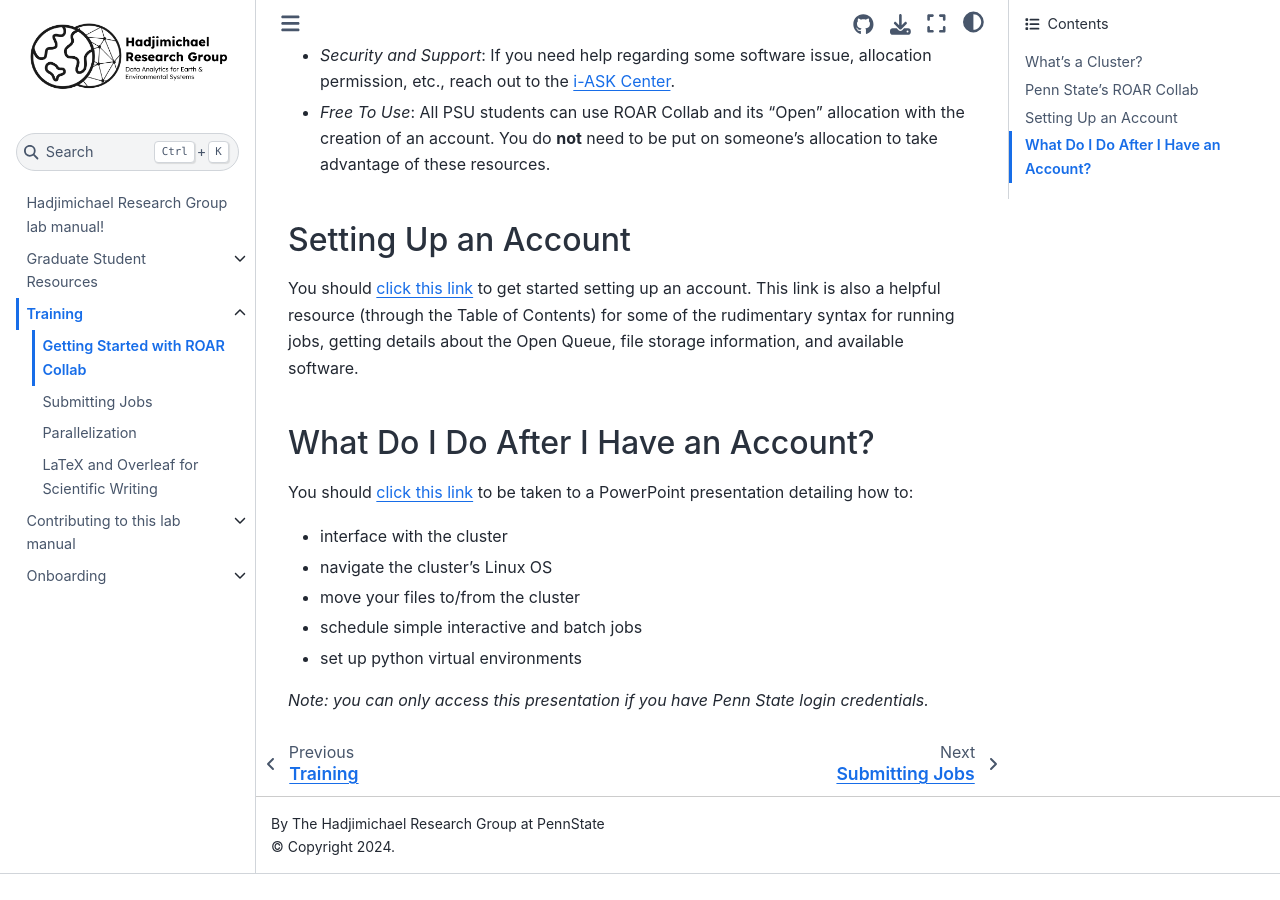
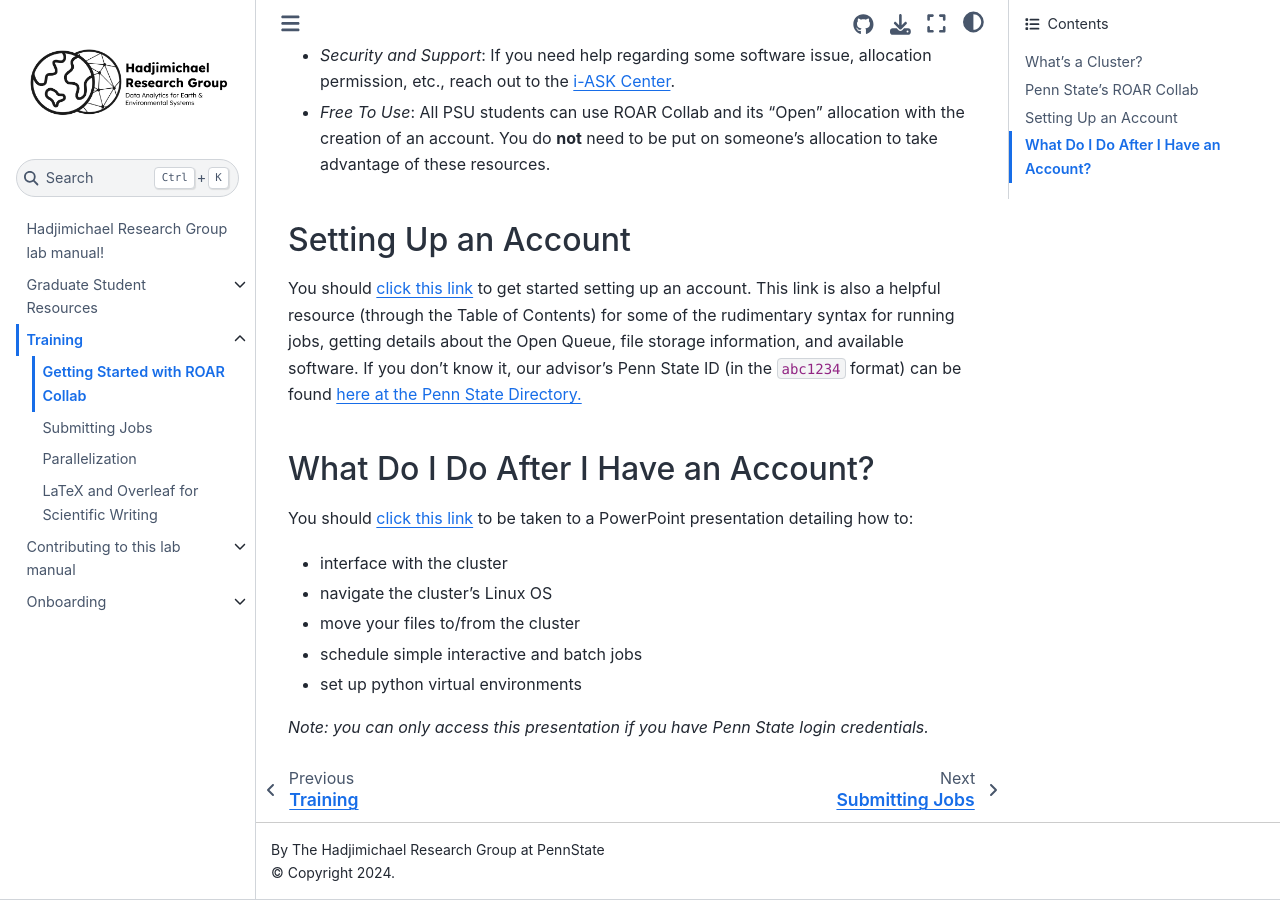
Before and after one commit to HadjimichaelResearchGroup/HadjimichaelResearchGroup.github.io, a Jupyter Book: the page built from docs/Training/GettingStartedWithROARCollab.md, in a window 1280 px wide and 900 px high, scrolled down 720 px. Built offline with Jupyter Book 1.0.4 settings and Sphinx 7.4.7 and the Sphinx Book theme 1.1.4, drawn with Linux system fonts in a browser that asks for light colours; before the commit the page ends 1594 px from its top, so only the background shows below that.

Commit message:
Update GettingStartedWithROARCollab.md
added Penn State directory information

```diff
--- a/docs/Training/GettingStartedWithROARCollab.md
+++ b/docs/Training/GettingStartedWithROARCollab.md
@@ -11,7 +11,7 @@
 * *Free To Use*: All PSU students can use ROAR Collab and its "Open" allocation with the creation of an account. You do **not** need to be put on someone's allocation to take advantage of these resources.
 
 ### Setting Up an Account
-You should [click this link](https://www.icds.psu.edu/roar-collab-user-guide/) to get started setting up an account. This link is also a helpful resource (through the Table of Contents) for some of the rudimentary syntax for running jobs, getting details about the Open Queue, file storage information, and available software.
+You should [click this link](https://www.icds.psu.edu/roar-collab-user-guide/) to get started setting up an account. This link is also a helpful resource (through the Table of Contents) for some of the rudimentary syntax for running jobs, getting details about the Open Queue, file storage information, and available software. If you don't know it, our advisor's Penn State ID (in the `abc1234` format) can be found [here at the Penn State Directory.](https://directory.psu.edu/)
 
 ### What Do I Do After I Have an Account?
 You should [click this link](https://pennstateoffice365-my.sharepoint.com/:p:/r/personal/azh5924_psu_edu/Documents/Hadjimichael%20Group%20Materials/Training/Joining%20and%20Using%20the%20Cluster/ClusterTraining.pptx?d=w9bc7a237922341b98927cc4d7dd098b1&csf=1&web=1&e=GSHOEX) to be taken to a PowerPoint presentation detailing how to:
```
